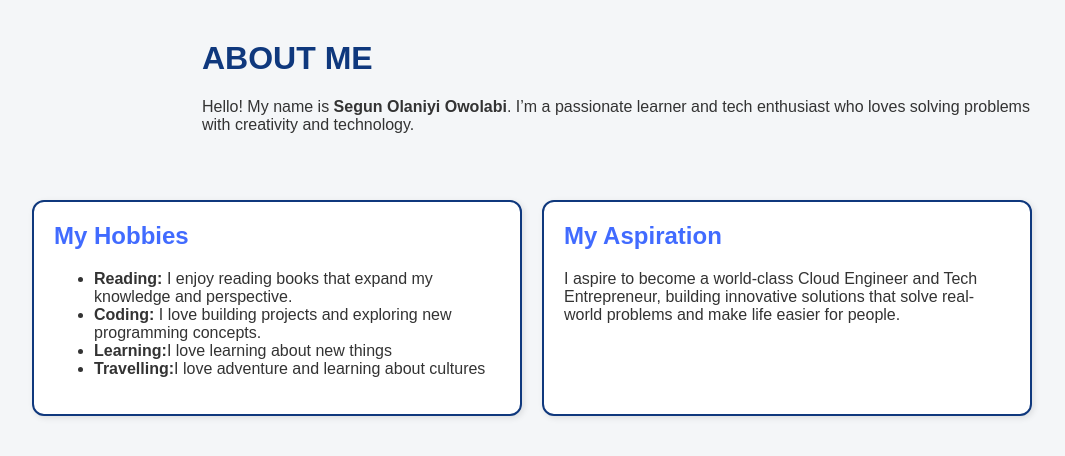
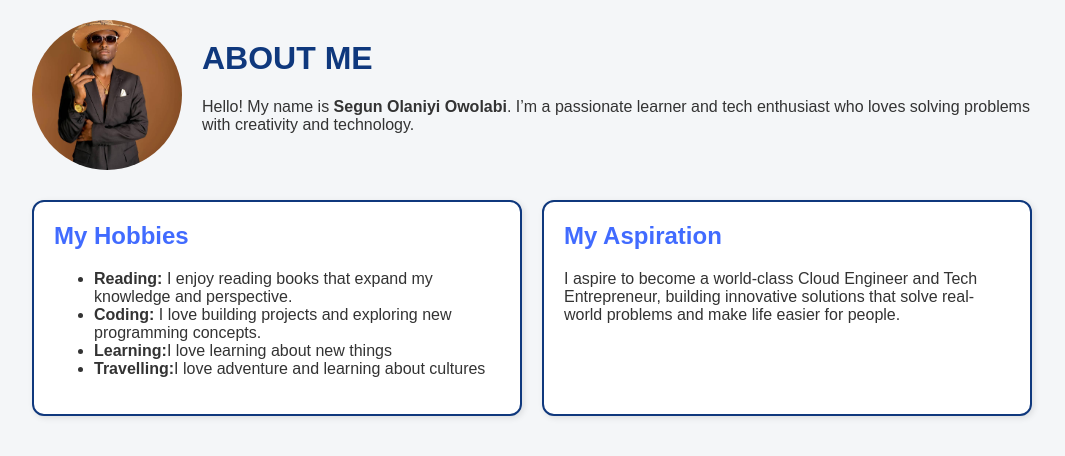
Before and after one commit to Acalion/my_website, a plain HTML site: page index.html in a window 1280 px wide. Shown: the whole page, without its empty margins (108-1173 px from the left). Drawn offline with Linux system fonts and the light colour scheme; the site is published under a folder, as on GitHub Pages, so addresses that start at the root find nothing.

Commit message:
Update style.css

```diff
--- a/style.css
+++ b/style.css
@@ -26,7 +26,7 @@ body {
 .profile-pic {
   width: 150px;
   height: 150px;
-  background: url("/images/segun-olaniyi.jpeg");
+  background: url("./images/segun-olaniyi.jpeg");
   background-position: center;
   background-size: cover;
   background-repeat: no-repeat;
```
